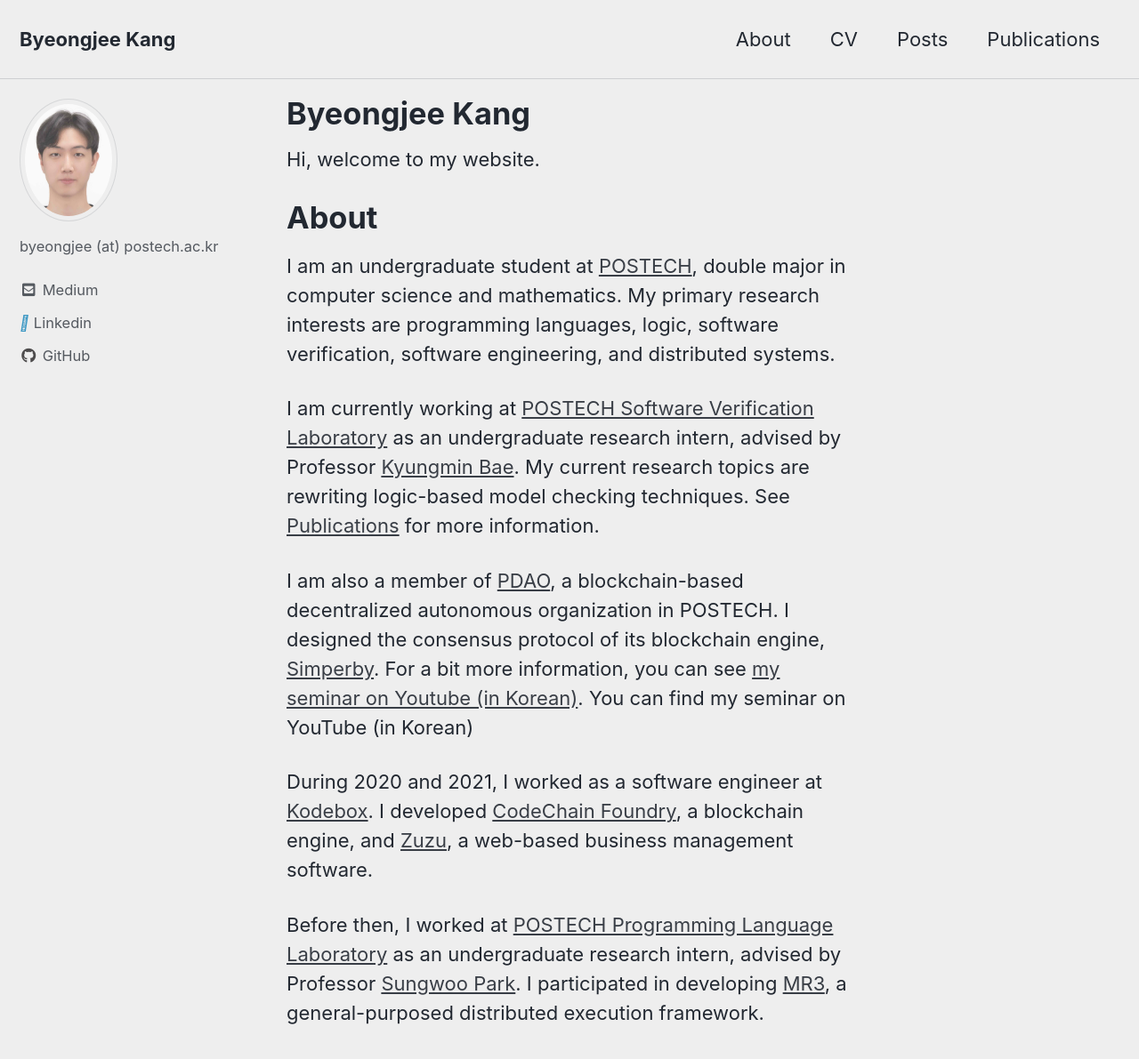
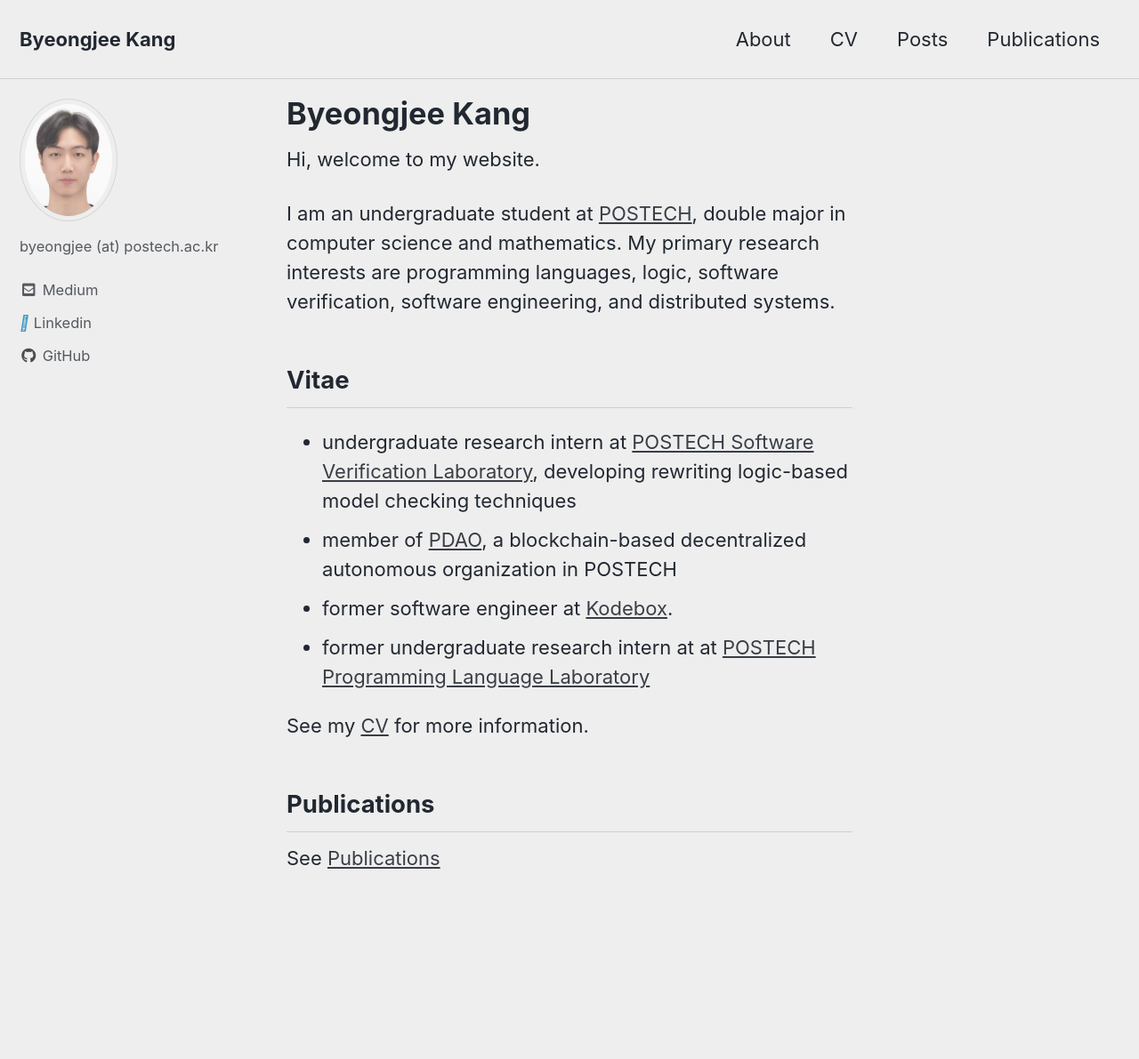
Before and after one commit to byeongjee/byeongjee.github.io, a Jekyll site: the page built from _pages/home.md, in a window 1280 px wide and 1218 px high. Shown: the top 1191 px of the window at 89% size. Built offline with Jekyll 4.4.1, drawn with Linux system fonts in a browser that asks for light colours; cached includes are drawn as plain includes.

Commit message:
Simplify home

```diff
--- a/_pages/home.md
+++ b/_pages/home.md
@@ -6,25 +6,18 @@
 
 Hi, welcome to my website.
 
-# About
-
 I am an undergraduate student at [POSTECH](https://www.postech.ac.kr/eng/), double major in computer science and mathematics.
 My primary research interests are programming languages, logic, software verification, software engineering, and distributed systems.
 
-I am currently working at [POSTECH Software Verification Laboratory](http://sv.postech.ac.kr/) as an undergraduate research intern,
-advised by Professor [Kyungmin Bae](http://sv.postech.ac.kr/~kmbae/).
-My current research topics are rewriting logic-based model checking techniques.
-See [Publications](/publications) for more information.
+## Vitae
+- undergraduate research intern at [POSTECH Software Verification Laboratory](http://sv.postech.ac.kr/),
+developing rewriting logic-based model checking techniques
+- member of [PDAO](https://github.com/postech-dao), a blockchain-based decentralized autonomous organization in POSTECH
+- former software engineer at [Kodebox](https://kodebox.io/).
+- former undergraduate research intern at at [POSTECH Programming Language Laboratory](http://pl.postech.ac.kr/)
 
-I am also a member of [PDAO](https://github.com/postech-dao), a blockchain-based decentralized autonomous organization in POSTECH.
-I designed the consensus protocol of its blockchain engine, [Simperby](https://github.com/postech-dao/simperby).
-For a bit more information, you can see [my seminar on Youtube (in Korean)](https://www.youtube.com/watch?v=jpMdgifwE6Y).
-You can find my seminar on YouTube (in Korean)
+See my [CV](https://www.dropbox.com/s/r3x9pbgic00eh3e/cv.pdf?dl=0) for more information.
 
-During 2020 and 2021, I worked as a software engineer at [Kodebox](https://kodebox.io/).
-I developed [CodeChain Foundry](https://github.com/CodeChain-io/foundry), a blockchain engine,
-and [Zuzu](https://zuzu.network/), a web-based business management software.
+## Publications
 
-Before then, I worked at [POSTECH Programming Language Laboratory](http://pl.postech.ac.kr/) as an undergraduate research intern,
-advised by Professor [Sungwoo Park](http://pl.postech.ac.kr/~gla/).
-I participated in developing [MR3](https://www.datamonad.com/), a general-purposed distributed execution framework.
+See [Publications](/publications)
```
